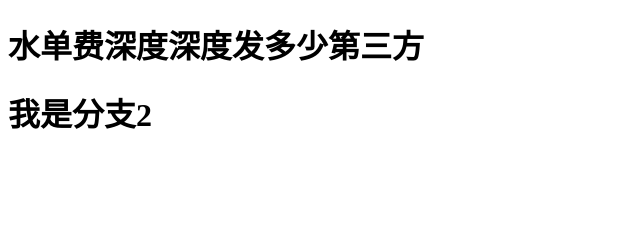
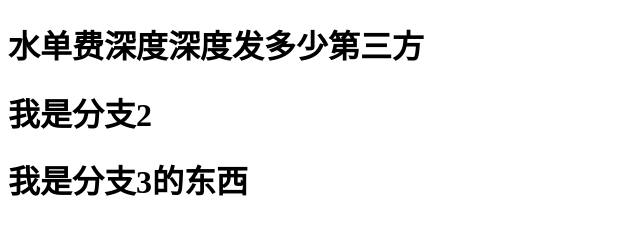
Before and after one commit to yuyucode/test-github, a plain HTML site: page a.html in a window 1280 px wide. Shown: the whole page, without its empty margins (0-640 px from the left). Drawn offline with Linux system fonts and the light colour scheme.

Commit message:
'分支3完成'

```diff
--- a/a.html
+++ b/a.html
@@ -10,6 +10,9 @@
 <div id="app">
     <h1>水单费深度深度发多少第三方</h1>
     <h1>我是分支2</h1>
+    <div id="branch-3">
+        <h1>我是分支3的东西</h1>
+    </div>
 </div>
 </body>
 </html>
```
Also changed, not shown: README.md.
